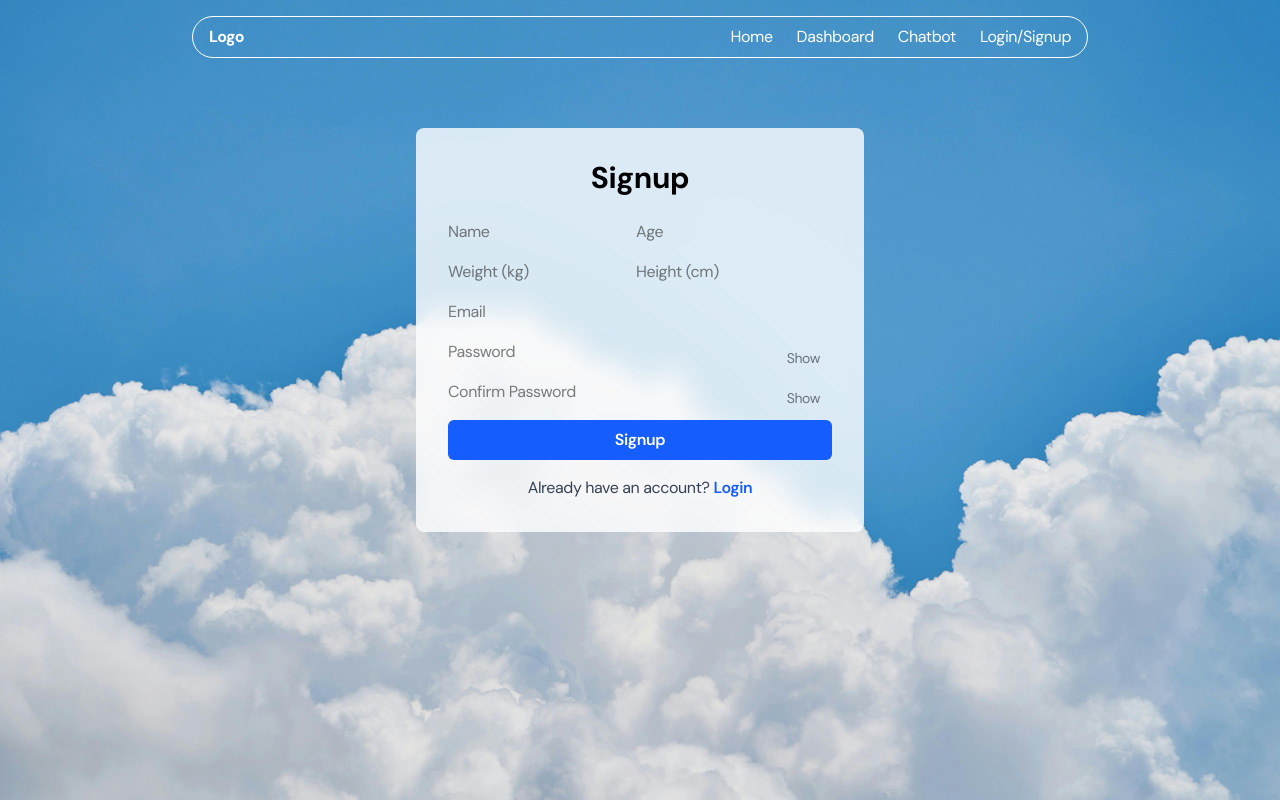
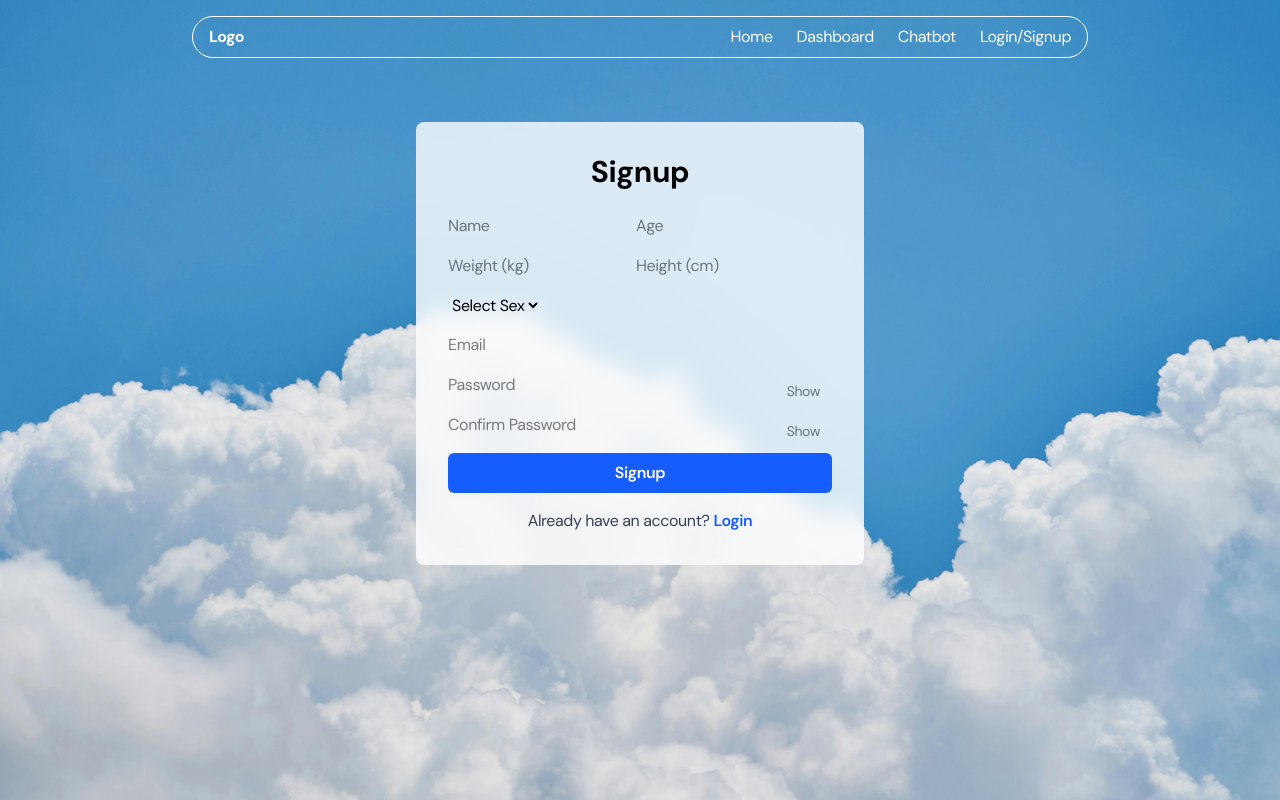
Before and after one commit to CysticFibrosis25/CysticFibrosis, a React (Vite) app in the folder client/: page /dashboard in a window 1280 px wide. Both pictures are taken after a click on the button "Signup". Built offline with nearby package versions, Linux system fonts and the light colour scheme.

Commit message:
Old Updates

```diff
--- a/client/src/Components/Dashboard/Userdetais.jsx
+++ b/client/src/Components/Dashboard/Userdetais.jsx
@@ -86,6 +86,7 @@ const Userdetais = () => {
             <div className="flex flex-row items-center gap-4 w-full">
               <p>Age: {profile.age}</p>
               <p>Weight: {profile.weight}</p>
+              <p>Sex: {profile.sex}</p>
             </div>
           </div>
         </div>
@@ -180,6 +181,17 @@ const Userdetais = () => {
                     value={editProfile.weight}
                     onChange={handleProfileChange}
                   />
+                  <select
+                  className="border rounded-full px-3 py-2"
+                  name="sex"
+                  value={editProfile.sex || ""}
+                  onChange={handleProfileChange}
+                  >
+                  <option value="">Select Sex</option>
+                  <option value="female">Female</option>
+                  <option value="male">Male</option>
+                  </select>
+
                 </div>
                 <button
                   type="submit"
--- a/client/src/pages/LoginSignup.jsx
+++ b/client/src/pages/LoginSignup.jsx
@@ -18,6 +18,7 @@ const LoginSignup = () => {
     age: "",
     weight: "",
     height: "",
+    sex:"",
   });
 
   const handleChange = (e) => {
@@ -51,9 +52,9 @@ const LoginSignup = () => {
         console.error(err);
       }
     } else {
-      const { name, email, password, confirmPassword, age, weight, height } = formData;
+      const { name, email, password, confirmPassword, age, weight, height, sex } = formData;
 
-      if (!name || !email || !password || !confirmPassword || !age || !weight || !height) {
+      if (!name || !email || !password || !confirmPassword || !age || !weight || !height ||!sex) {
         alert("Please fill all fields");
         return;
       }
@@ -65,7 +66,7 @@ const LoginSignup = () => {
 
       try {
         const res = await axios.post(`${API_BASE_URL}/auth/signup`, {
-          name, email, password, age, weight, height
+          name, email, password, age, weight, height, sex
         });
 
         if (res.status === 200 || res.status === 201) {
@@ -73,7 +74,7 @@ const LoginSignup = () => {
           setIsLogin(true);
           setFormData({
             name: "", email: "", password: "", confirmPassword: "",
-            age: "", weight: "", height: ""
+            age: "", weight: "", height: "", sex: ""
           });
         }
       } catch (err) {
@@ -136,6 +137,18 @@ const LoginSignup = () => {
                     className="input"
                     required
                   />
+                  <select
+                  name="sex"
+                  value={formData.sex}
+                  onChange={handleChange}
+                  className="input"
+                  required
+                >
+                <option value="">Select Sex</option>
+                <option value="male">Male</option>
+                <option value="female">Female</option>
+                </select>
+                <br/>
                 </>
               )}
               <input
```
